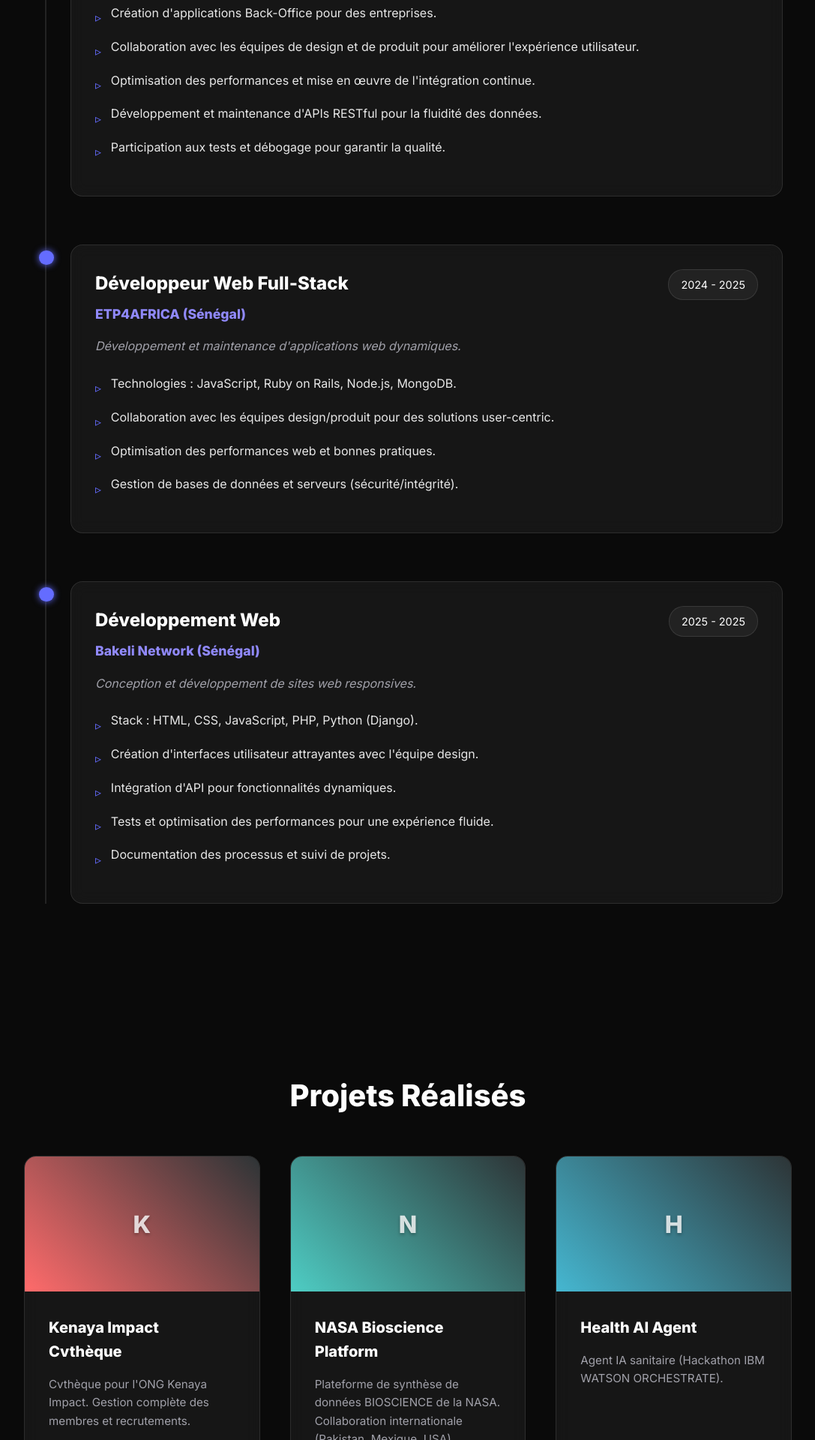
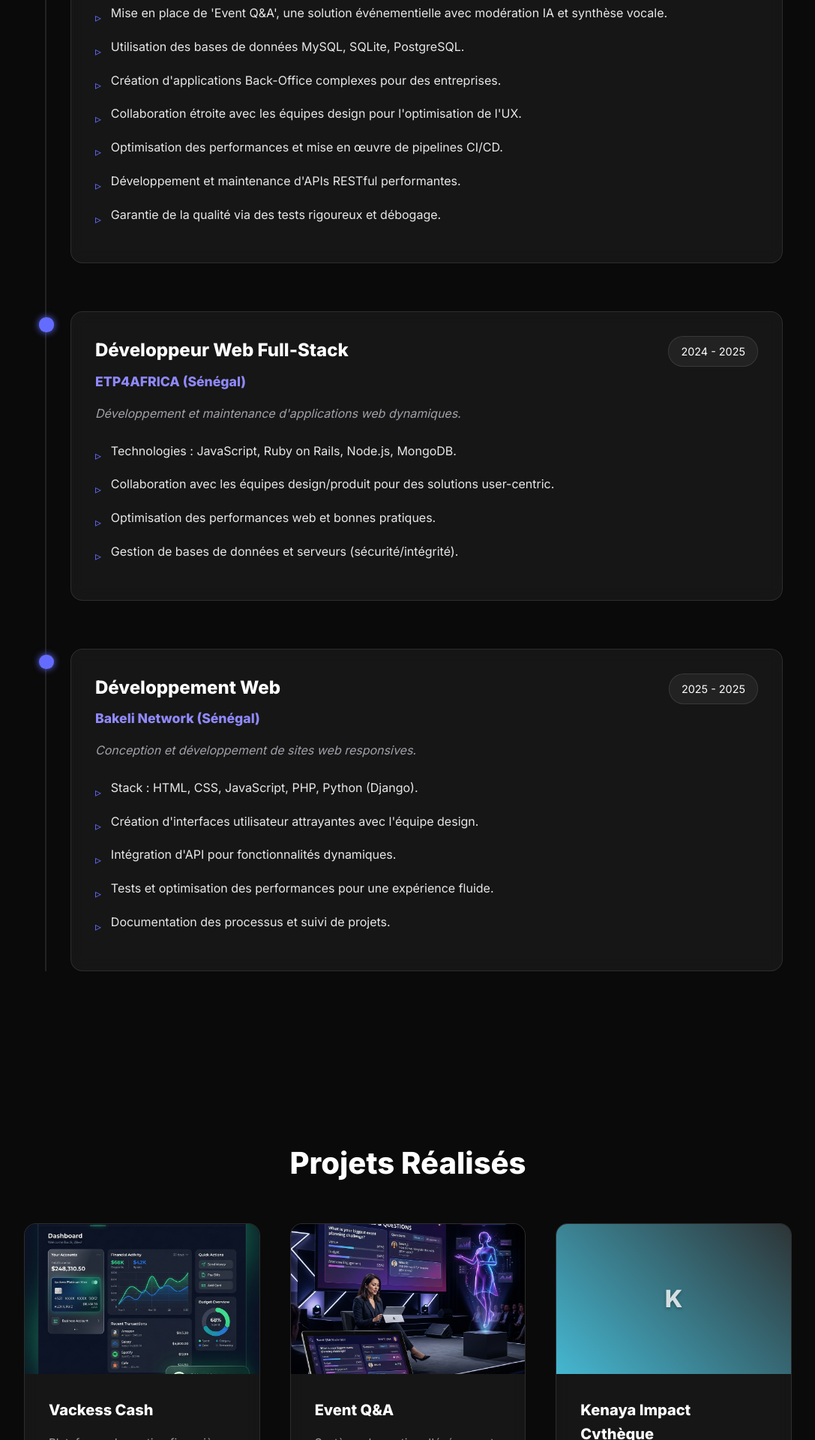
Before and after one commit to Passing01/portofolio, a React (Vite) app: page / in a window 1280 px wide. Shown: the part 2980-4900 px from the top of the page at 75% size, without its empty margins (96-1183 px from the left). Built offline with nearby package versions, Linux system fonts and the light colour scheme.

Commit message:
modification

```diff
--- a/src/components/Projects.jsx
+++ b/src/components/Projects.jsx
@@ -45,7 +45,25 @@ const Projects = () => {
                             style={{ overflow: 'hidden', display: 'flex', flexDirection: 'column' }}
                         >
                             <div style={{
-                                height: '180px',
+                                height: '200px',
+                                overflow: 'hidden',
+                                position: 'relative'
+                            }}>
+                                {project.image ? (
+                                    <img
+                                        src={project.image}
+                                        alt={project.title}
+                                        style={{
+                                            width: '100%',
+                                            height: '100%',
+                                            objectFit: 'cover',
+                                            transition: 'transform 0.5s ease'
+                                        }}
+                                        className="project-image"
+                                    />
+                                ) : (
+                                    <div style={{
+                                        height: '100%',
                                         background: `linear-gradient(45deg, ${colors[index % colors.length]}, #2d3436)`,
                                         display: 'flex',
                                         alignItems: 'center',
@@ -58,6 +76,8 @@ const Projects = () => {
                                         textShadow: '0 2px 4px rgba(0,0,0,0.3)'
                                     }}>
                                         {project.title.substring(0, 1)}
+                                    </div>
+                                )}
                             </div>
 
                             <div style={{ padding: '2rem', flex: 1, display: 'flex', flexDirection: 'column' }}>
--- a/src/translations.js
+++ b/src/translations.js
@@ -55,6 +55,22 @@ export const translations = {
             demo: 'Visiter',
             code: 'Code',
             items: [
+                {
+                    title: 'Vackess Cash',
+                    description: "Plateforme de gestion financière de pointe incluant un système de paiement sécurisé et un moteur de notifications WhatsApp automatisées.",
+                    tags: ['Laravel', 'PHP', 'WhatsApp API', 'Fintech'],
+                    image: '/projects/vackess_cash.png',
+                    link: 'https://vackesscash.site/',
+                    github: 'https://github.com/Passing01'
+                },
+                {
+                    title: 'Event Q&A',
+                    description: "Système de gestion d'événements innovant avec modération IA, projection multiscreen partagée et synthèse vocale haute fidélité.",
+                    tags: ['AI Moderator', 'WebSockets', 'Voice Synthesis', 'Laravel'],
+                    image: '/projects/event_qa.png',
+                    link: 'https://event.kgslab.com/',
+                    github: 'https://github.com/Passing01'
+                },
                 {
                     title: 'Kenaya Impact Cvthèque',
                     description: "Cvthèque pour l'ONG Kenaya Impact. Gestion complète des membres et recrutements.",
@@ -225,13 +241,15 @@ export const translations = {
                     period: "Depuis 2025",
                     description: "Conception et développement d'applications web robustes.",
                     achievements: [
-                        "Conception et développement d'applications web robustes en utilisant HTML, CSS, Javascript, PHP, Laravel.",
+                        "Conception et développement d'applications web robustes (HTML, CSS, JS, PHP, Laravel).",
+                        "Développement de la plateforme Fintech 'Vackess Cash' avec intégration de paiement et WhatsApp API.",
+                        "Mise en place de 'Event Q&A', une solution événementielle avec modération IA et synthèse vocale.",
                         "Utilisation des bases de données MySQL, SQLite, PostgreSQL.",
-                        "Création d'applications Back-Office pour des entreprises.",
-                        "Collaboration avec les équipes de design et de produit pour améliorer l'expérience utilisateur.",
-                        "Optimisation des performances et mise en œuvre de l'intégration continue.",
-                        "Développement et maintenance d'APIs RESTful pour la fluidité des données.",
-                        "Participation aux tests et débogage pour garantir la qualité."
+                        "Création d'applications Back-Office complexes pour des entreprises.",
+                        "Collaboration étroite avec les équipes design pour l'optimisation de l'UX.",
+                        "Optimisation des performances et mise en œuvre de pipelines CI/CD.",
+                        "Développement et maintenance d'APIs RESTful performantes.",
+                        "Garantie de la qualité via des tests rigoureux et débogage."
                     ]
                 },
                 {
@@ -353,6 +371,22 @@ export const translations = {
             demo: 'Visit',
             code: 'Code',
             items: [
+                {
+                    title: 'Vackess Cash',
+                    description: "Cutting-edge financial management platform featuring a secure payment system and an automated WhatsApp notification engine.",
+                    tags: ['Laravel', 'PHP', 'WhatsApp API', 'Fintech'],
+                    image: '/projects/vackess_cash.png',
+                    link: 'https://vackesscash.site/',
+                    github: 'https://github.com/Passing01'
+                },
+                {
+                    title: 'Event Q&A',
+                    description: "Innovative event management system with AI moderation, shared multiscreen projection, and high-fidelity voice synthesis.",
+                    tags: ['AI Moderator', 'WebSockets', 'Voice Synthesis', 'Laravel'],
+                    image: '/projects/event_qa.png',
+                    link: 'https://event.kgslab.com/',
+                    github: 'https://github.com/Passing01'
+                },
                 {
                     title: 'Kenaya Impact CV Database',
                     description: "CV Database for NGO Kenaya Impact. Complete member and recruitment management.",
@@ -537,13 +571,15 @@ export const translations = {
                     period: "Since 2025",
                     description: "Design and development of robust web applications.",
                     achievements: [
-                        "Design and development using HTML, CSS, Javascript, PHP, Laravel.",
-                        "Database management: MySQL, SQLite, PostgreSQL.",
-                        "Creation of Back-Office applications for companies.",
-                        "Collaboration with design/product teams for UX improvement.",
-                        "Performance optimization and CI/CD implementation.",
-                        "RESTful API development and maintenance.",
-                        "Testing and debugging to ensure quality."
+                        "Design and development of robust web applications (HTML, CSS, JS, PHP, Laravel).",
+                        "Developed 'Vackess Cash' Fintech platform with payment integration and WhatsApp API.",
+                        "Implemented 'Event Q&A', an event solution with AI moderation and voice synthesis.",
+                        "Advanced database management: MySQL, SQLite, PostgreSQL.",
+                        "Creation of complex Back-Office applications for corporate clients.",
+                        "Close collaboration with design/product teams for UX optimization.",
+                        "Performance optimization and CI/CD pipeline implementation.",
+                        "High-performance RESTful API development and maintenance.",
+                        "Ensuring quality through rigorous testing and debugging."
                     ]
                 },
                 {
```
Also changed, not shown: public/projects/event_qa.png (added), public/projects/vackess_cash.png (added). Lines whose indentation alone changed are shown as unchanged.
